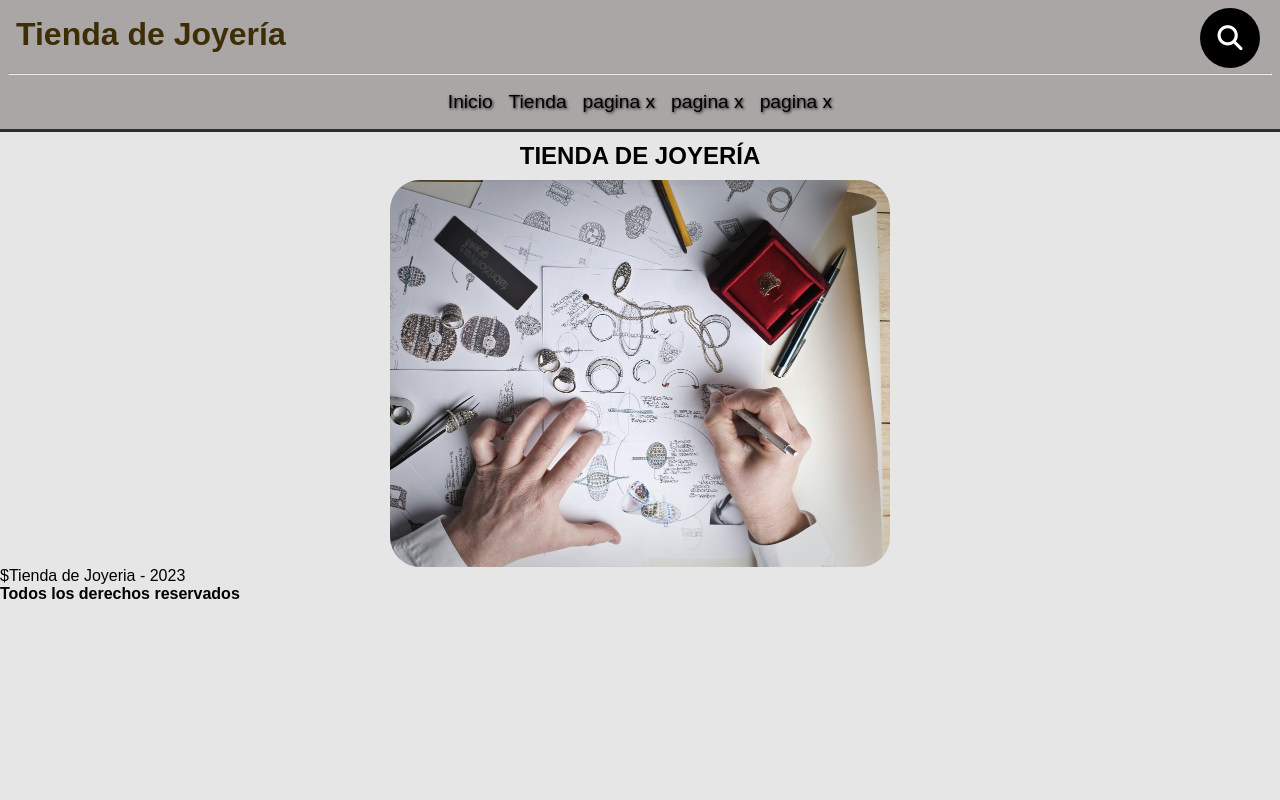
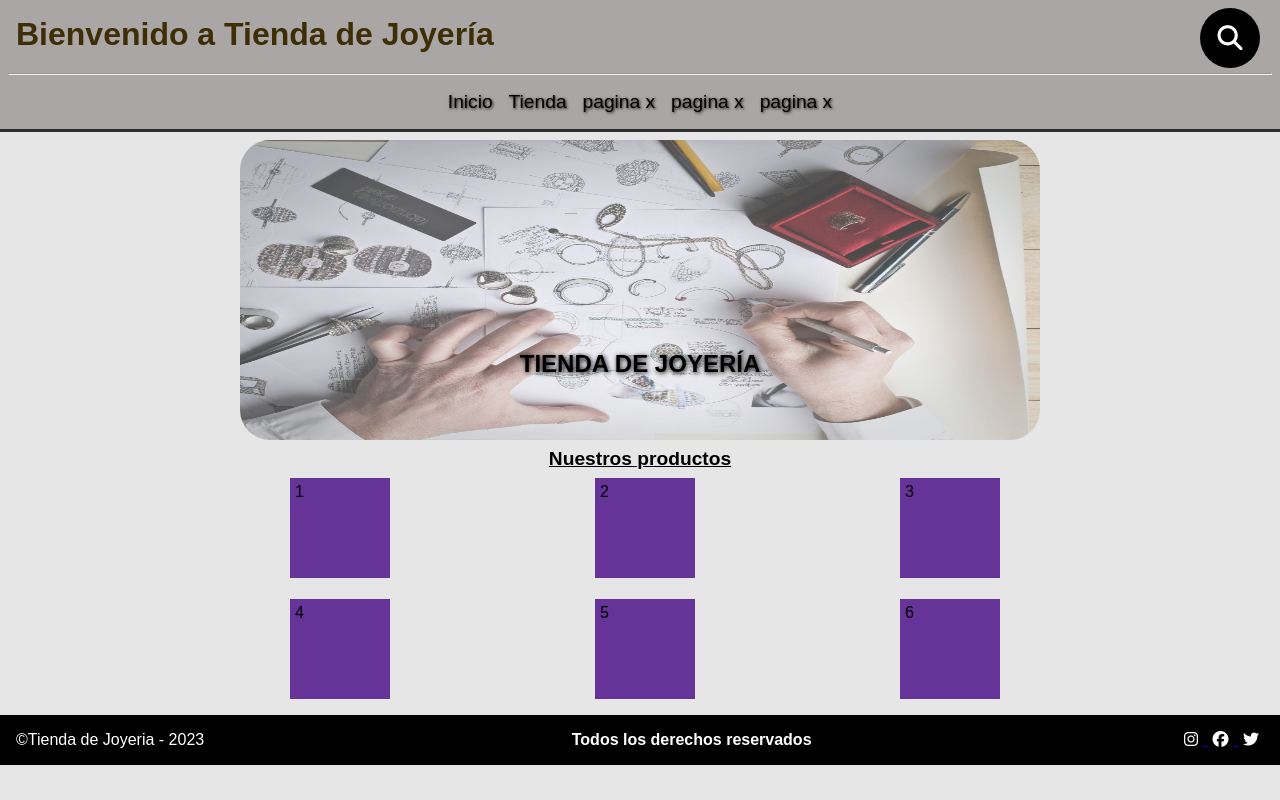
Before and after one commit to lichasoulard12/Project---Jewelry-Website, a website: page index.html in a window 1280 px wide. Drawn offline with Linux system fonts and the light colour scheme; a web font is replaced by a local one.

Commit message:
2° guardado

```diff
--- a/index.html
+++ b/index.html
@@ -3,6 +3,9 @@
 <head>
     <meta charset="UTF-8">
     <meta name="viewport" content="width=device-width, initial-scale=1.0">
+    <!-- ETIQUETAS META -->
+    <meta name="keywords" content="">
+    <meta name="description" content="">
     <!-- LINK FONTAWESOME -->
     <script src="https://kit.fontawesome.com/57e0c73842.js" crossorigin="anonymous"></script>
     <!-- LINK TIPOGRAFÍA -->
@@ -17,18 +20,18 @@
     <!-- HEADER -->
     <header>
         <div class="titulo-header">
-            <h1>Tienda de Joyería</h1>
+            <h1>Bienvenido a Tienda de Joyería</h1>
             <div class="barra-busqueda">
                 <div class="barra-busqueda-dos">
-                    <input type="text" placeholder="Búsqueda...">
+                    <input type="text" placeholder="Buscar...">
                     <div class="btn">
                         <i class="fas fa-search button"></i>
                     </div>
                 </div>
             </div>
         </div>
+        <hr>
 
-        <hr>
         <!-- MENU DE NAVEGACIÓN -->
         <nav class="menu-nav">
             <ul>
@@ -53,16 +56,51 @@
 
     <!-- CONTENIDO PRINCIPAL -->
     <main class="main-index">
-        <div>
+        <div class="portada-index">
             <h2>TIENDA DE JOYERÍA</h2>
             <img src="img/portada.jpg" alt="">
+        </div>
+
+        <h3>Nuestros productos</h3>
+        <div class="contenedor-productos">
+            <div class="nuestros-productos">
+                <div class="producto">
+                    <img src="" alt="">1
+                </div>
+                <div class="producto">
+                    <img src="" alt="">2
+                </div>
+                <div class="producto">
+                    <img src="" alt="">3
+                </div>
+                <div class="producto">
+                    <img src="" alt="">4
+                </div>
+                <div class="producto">
+                    <img src="" alt="">5
+                </div>
+                <div class="producto">
+                    <img src="" alt="">6
+                </div>
+            </div>
         </div>
     </main>
 
     <!-- FOOTER -->
-    <footer>
-        <p>$Tienda de Joyeria - 2023</p>
+    <footer class="pie-pagina">
+        <p> ©Tienda de Joyeria - 2023</p>
         <h4>Todos los derechos reservados</h4>
+        <div class="icons">
+            <a href="https://www.instagram.com/">
+                <i class="fa-brands fa-instagram"></i>
+            </a>
+            <a href="https://es-la.facebook.com/">
+                <i class="fa-brands fa-facebook"></i>
+            </a>
+            <a href="https://twitter.com/?lang=es">
+                <i class="fa-brands fa-twitter"></i>
+            </a>
+        </div>
     </footer>
 </body>
 </html>
--- a/scss/herramientas/_mixin.scss
+++ b/scss/herramientas/_mixin.scss
@@ -1,10 +1,10 @@
-/* margin y padding */
+// margin y padding
 @mixin marypad ($margin, $padding){
     margin: $margin;
     padding: $padding;
 }
 
-/* tamaños */
+// tamaños
 @mixin wyh ($width, $height){
     width: $width;
     height: $height;
--- a/scss/main.scss
+++ b/scss/main.scss
@@ -4,13 +4,14 @@
     padding: 0;
     box-sizing: border-box;
 }
-/* -- HERRAMIENTAS -- */
+// -- IMPORTS HERRAMIENTAS --
 @import "herramientas/mixin";
 @import "herramientas/extend";
 @import "herramientas/variables";
 
-/* -- HTMLS -- */
+// -- IMPORTS HTMLs --
 @import "pages/index.scss";
+@import "pages/tienda.scss";
 
 /* -- BODY -- */
 body{
@@ -23,6 +24,15 @@ header{
     background-color: rgb(171, 166, 166);
     @include marypad (0, 0.5rem);
     border-bottom: 3px solid rgb(46, 46, 46);
+
+    /* -- HEADER DE LA PÁGINA -- */
+    h1{
+        color: rgb(62, 46, 6);
+        padding: 0.5rem;
+    }
+    hr{
+        margin-bottom: 0.5rem;
+    }
     .titulo-header{
         display: flex;
 
@@ -80,14 +90,6 @@ header{
     }
     /* -- FIN BARRA DE BUSQUEDA -- */
 
-    h1{
-        color: rgb(62, 46, 6);
-        padding: 0.5rem;
-    }
-    hr{
-        margin-bottom: 0.5rem;
-    }
-
     /* -- MENÚ DE NAVEGACIÓN -- */
     .menu-nav{
         ul{
@@ -112,3 +114,33 @@ header{
 
     }
 }
+
+/* -- MAIN -- */
+
+
+
+/* -- FOOTER -- */
+.pie-pagina{
+    margin-top: 0.5rem;
+    padding: 1rem;
+    background-color: black;
+    display: flex;
+    align-items: center;
+    justify-content: space-between;
+    position: relative;
+    bottom: 0;
+    h4, p{
+        color: white;
+    }
+    .icons{
+        i{
+            padding: 0 5px 0 5px;
+            color: white;
+            transition: transform .3s ease;
+        }
+        i:hover{
+            transform: scale(1.2);
+            transition: .3s ease;
+        }
+    }
+}
--- a/scss/pages/index.scss
+++ b/scss/pages/index.scss
@@ -1,19 +1,51 @@
 /* MAIN INDEX */
 
 .main-index{
-    div{
+    .portada-index{
         display: flex;
         flex-direction: column;
         justify-content: center;
         align-items: center;
+        position: relative;
         h2{
+            position: absolute;
+            z-index: 10;
+            bottom: 60px;
+            @include marypad (2px, 0.5rem);
+            text-shadow: 1px 1px 5px black;
             text-align: center;
-            @include marypad (2px, 0.5rem);
         }
         img{
-            @include wyh (500px, auto);
+            margin: 0.5rem;
+            @include wyh (800px, 300px);
             border-radius: 30px;
+            opacity: 0.7;
         }
     }
 
+    /* -- SECCION PRODUCTOS - INDEX --  */
+    h3{
+        text-decoration: underline;
+        text-align: center;
+        font-size: larger;
+    }
+    .contenedor-productos{
+        display: flex;
+        justify-content: center;
+
+        .nuestros-productos{
+            @include wyh (900px, auto);
+            display: grid;
+            grid-template-columns: repeat(3, 300px);
+            justify-items: center;
+            gap: 5px;
+            .producto{
+                background-color: rebeccapurple;
+                @include marypad (0.5rem, 5px);
+                @include wyh (100px, 100px);
+            }
+        }
+    }
+
+
 }
```
Also changed, not shown: pages/tienda.html (+34 -6 lines), css/main.css, img/busqueda.png (deleted), scss/pages/tienda.scss (added).
